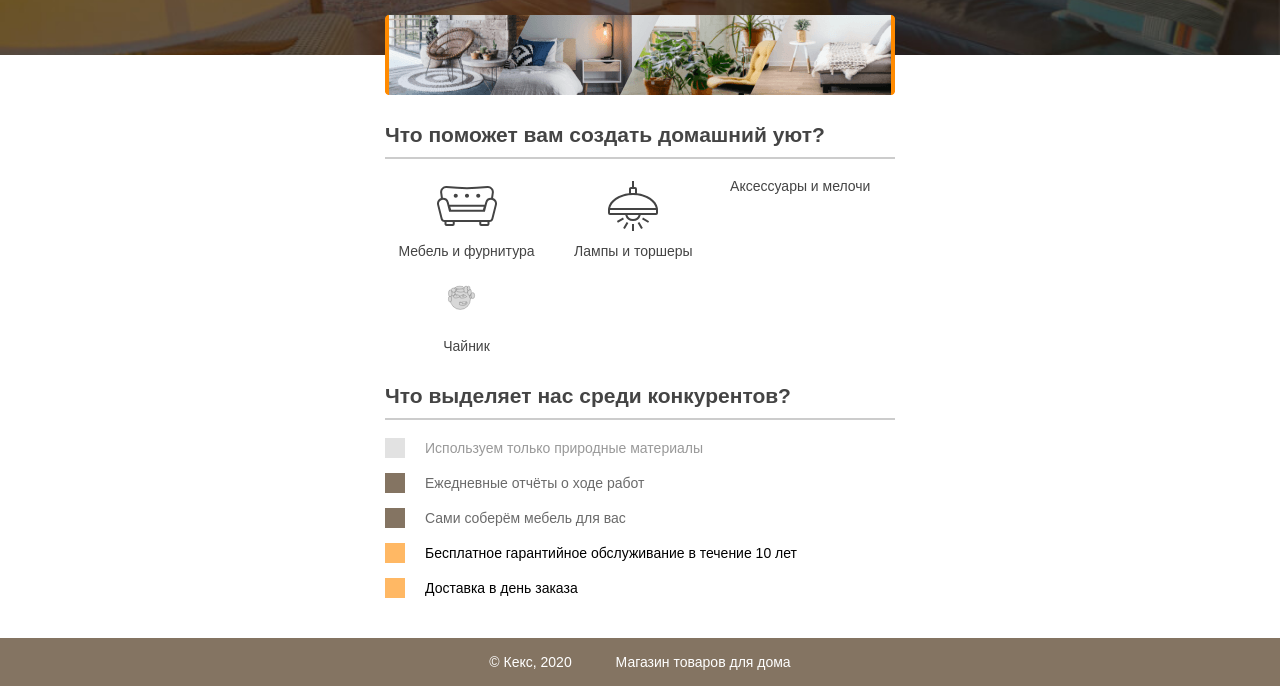
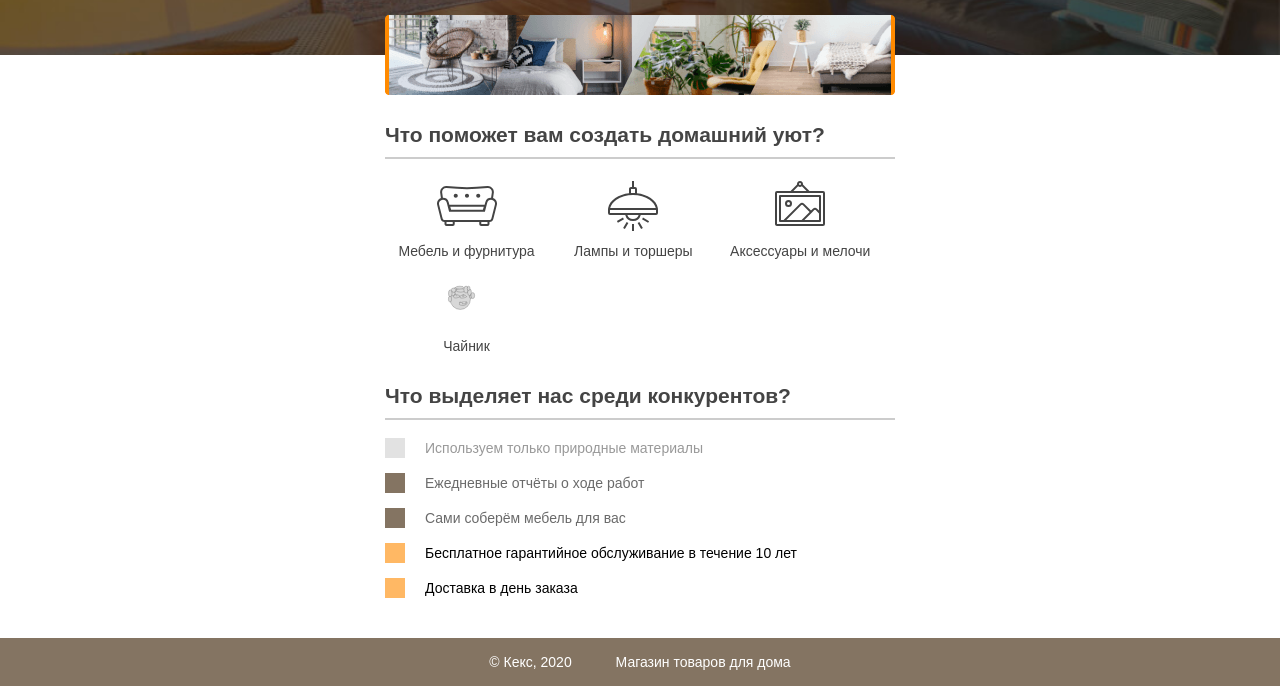
Before and after one commit to YarodlavKuznetsov/YarodlavKuznetsov.github.io, a plain HTML site: page index.html in a window 1280 px wide. Shown: the part 161-847 px from the top of the page. Drawn offline with Linux system fonts and the light colour scheme.

Commit message:
Update index.html

```diff
--- a/index.html
+++ b/index.html
@@ -18,7 +18,7 @@
       <h2>Что поможет вам создать домашний уют?</h2>
       <p class="feature-furniture">Мебель и фурнитура</p>
       <p class="feature-lighting">Лампы и торшеры</p>
-      <p class="feature-accesories"> Аксессуары и мелочи</p>
+      <p class="feature-accessories"> Аксессуары и мелочи</p>
       <p class="feature-bbb">Чайник</p>
     </section>
 
```
